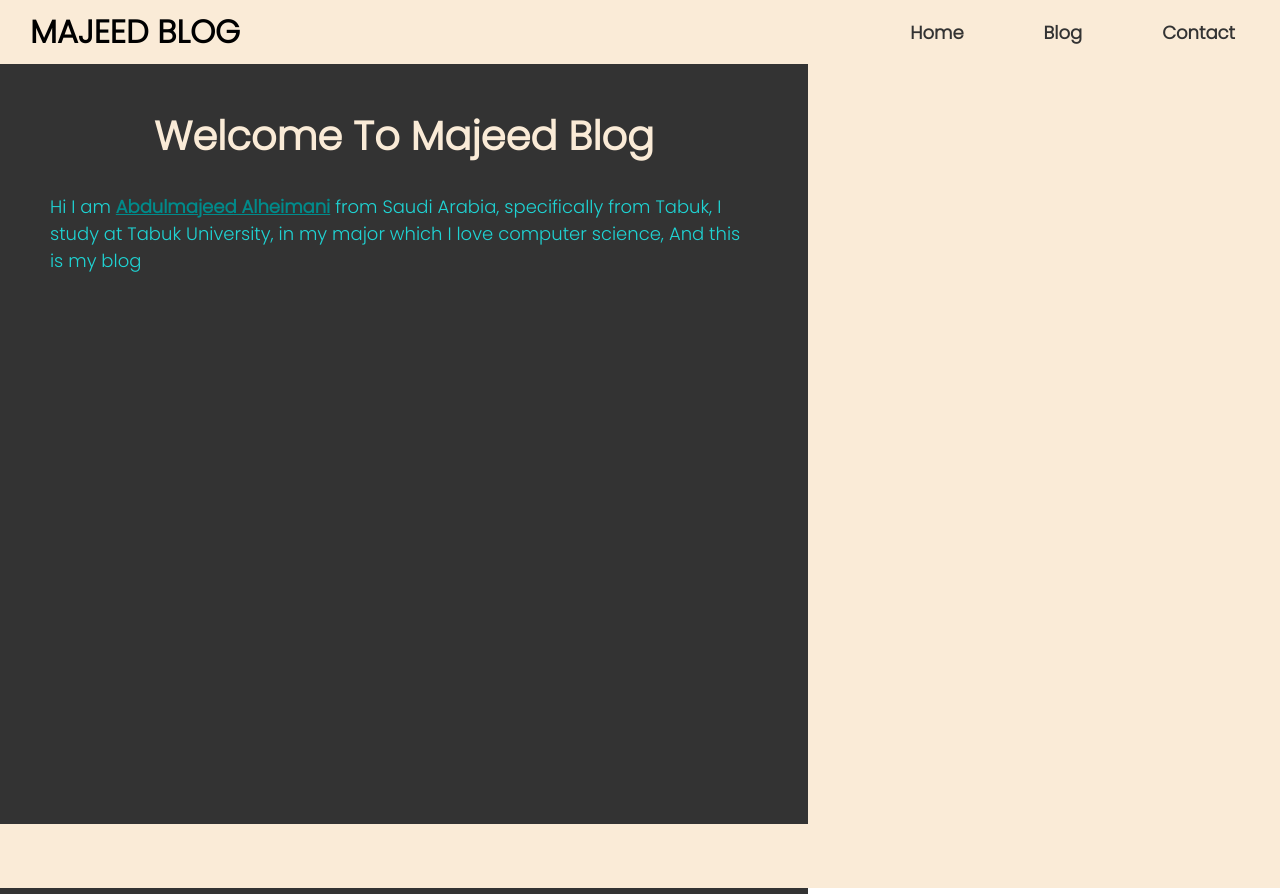
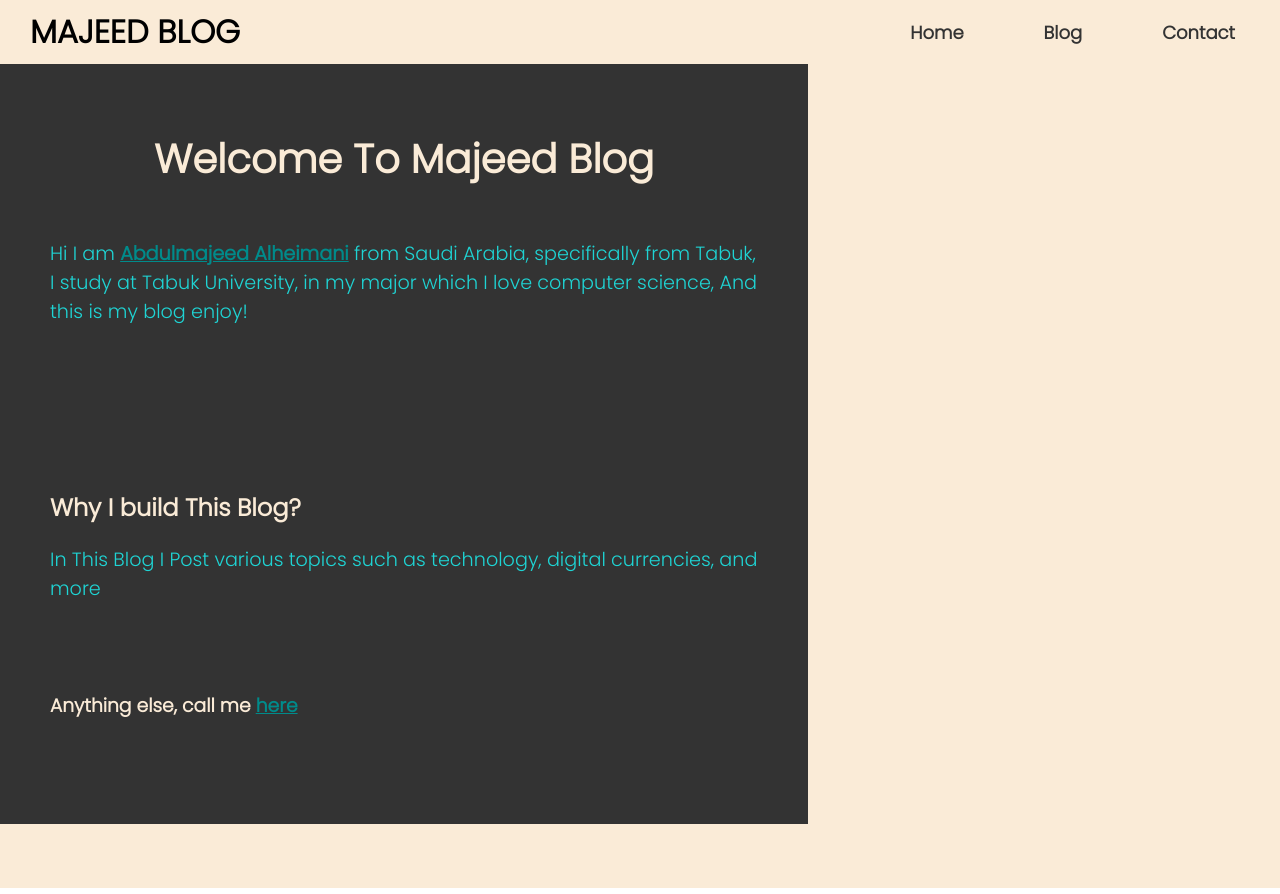
Before and after one commit to NeoMajeed/Majeed.Blog, a plain HTML site: page Learn.html in a window 1280 px wide. Drawn offline with Linux system fonts and the light colour scheme.

Commit message:
edit content

```diff
--- a/Learn.html
+++ b/Learn.html
@@ -12,7 +12,7 @@
         <div class="nav">
             <h1 class="logo">MAJEED BLOG</h1>
             <ul class="nav-slecte">
-                <li><a href="index.html"> Home</a></li>
+                <li><a href="learn.html"> Home</a></li>
                 <li><a href="blog.html">Blog</a></li>
                 <li><a href="Contact.html">Contact</a></li>
             </ul>
@@ -20,7 +20,16 @@
         <div class="main">
             <div class="content">
                 <h1 class="header">Welcome To Majeed Blog</h1>
-                <p>Hi I am <a href="https://www.linkedin.com/in/abdulmajeed-alfheimani-b640071a7/">Abdulmajeed Alheimani</a> from Saudi Arabia, specifically from Tabuk, I study at Tabuk University, in my major which I love computer science, And this is my blog </p>
+                <p>Hi I am <a href="https://www.linkedin.com/in/abdulmajeed-alfheimani-b640071a7/">Abdulmajeed Alheimani</a> from Saudi Arabia,
+                    specifically from Tabuk,
+                    I study at Tabuk University,
+                    in my major which I love computer science,
+                    And this is my blog enjoy!</p>
+                <br><br><br><br><br>
+                <h2>Why I build This Blog? </h2>
+                <p>In This Blog I Post various topics such as technology, digital currencies, and more</p>
+                <br><br>
+                <h3>Anything else, call me <a href="contact.html">here</a></h3>
             </div>
             <div class="sidebar"></div>
         </div>
--- a/css/index.css
+++ b/css/index.css
@@ -52,17 +52,21 @@ body{
 .content{
     padding: 15px 50px;
     width: 60%;
-    height: 100vh;
+    height: 100%;
     background-color: #333;
 }
 .content h1{
     text-align: center;
     color: antiquewhite;
-    font-size: 40px;
+    font-size: 2.5rem;
+    margin: 50px 50px;
+}
+.content h2,h3{
+    color: antiquewhite;
 }
 .content p{
     color: rgb(31, 212, 212);
-    font-size:large
+    font-size:1.2rem;
 }
 .content a{
     color:darkcyan;
@@ -71,7 +75,7 @@ body{
 }
 .sidebar{
     width: 40%;
-    height: 100vh;
+    height: 100%;
     background-color:antiquewhite;
 }
 
```
